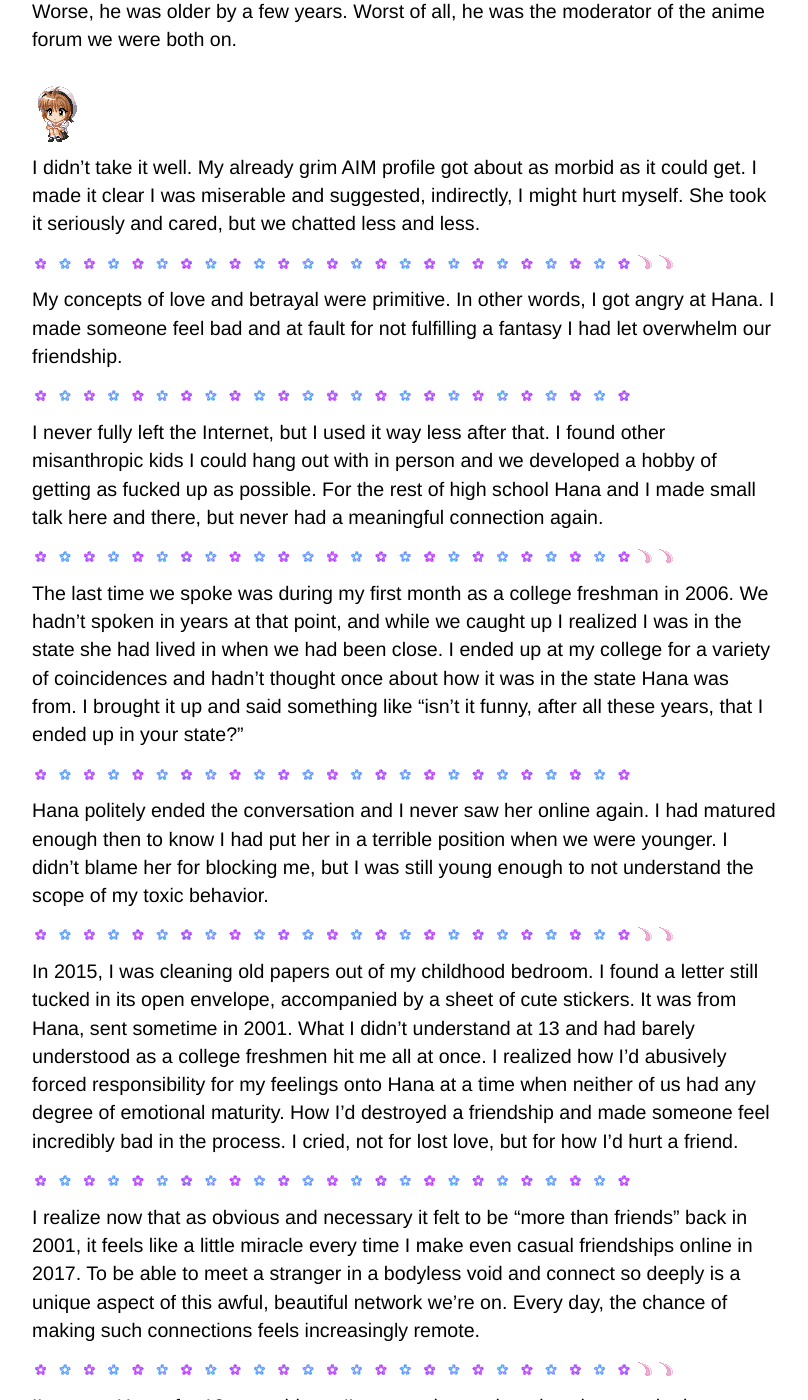
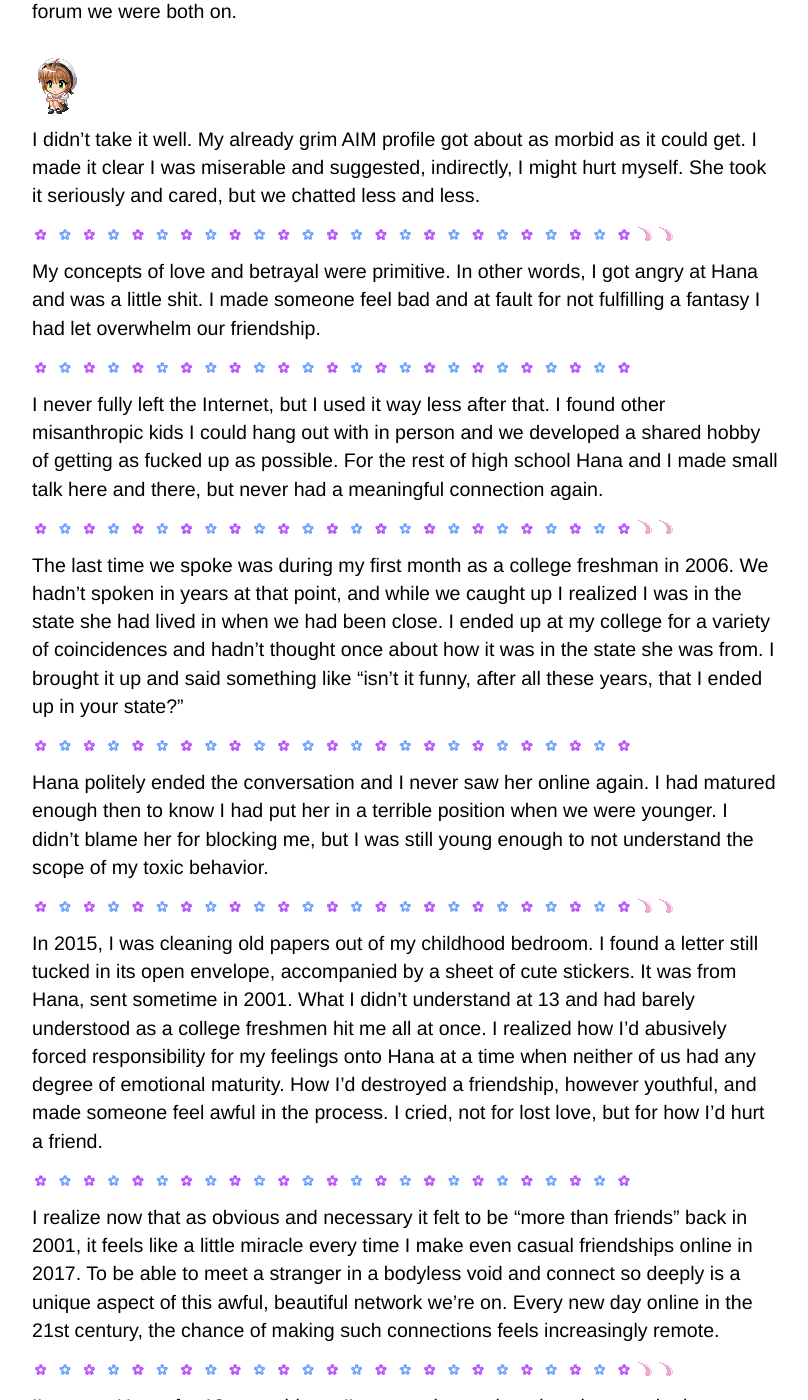
Before and after one commit to ablwr/internetgirlfriend_club, a Jekyll site: the page built from _volume2/1.md, in a window 1280 px wide and 1400 px high, scrolled down 1695 px. Shown: the whole window, without its empty margins (235-1043 px from the left). Built offline with Jekyll 4.4.1, drawn with Linux system fonts in a browser that asks for light colours; some of the changed text lies outside the part shown.

Commit message:
a few author-approved updates

```diff
--- a/_volume2/1.md
+++ b/_volume2/1.md
@@ -15,18 +15,18 @@
 ![hana](/assets/img/hana2.gif){: .left}
 ![hana](/assets/img/hana2.gif){: .left}
 
-I got online via AOL around 2000. I knew then, even as a 12 year old, that AOL wasn't "cool," and prided myself on just using the streamlined and feature-filled standalone AIM client. I painstakingly set up my profile and pseudo-html text themes. As an anxiety wracked and depressed pre teen, I favored harsh greens and reds on black backgrounds and any font that expressed my inner, pre-pubescent turmoil.
+I got online via AOL around 2000. I knew then, even as a 12 year old, that AOL wasn't "cool," and prided myself on using the streamlined and feature-filled standalone AIM client. I painstakingly set up my profile and pseudo-html text themes. As an anxiety wracked and depressed pre teen, I favored harsh greens and reds on black backgrounds and any font that expressed my inner, pre-pubescent turmoil.
 
 ![hana](/assets/img/hana3.gif){: .center}
 
-My screen name was the literal name of a character from my favorite anime. I was lonely in my fandom, living in a the rural northeast of the USA, and only knowing about anime thanks to Adult Swim on basic cable, and developed a habit of scrolling through the AIM public directory looking for people with screen names that might hint at shared interests.
+My screen name was the literal name of a character from my favorite anime. I was lonely in my fandom, living in a the rural northeast of the USA, and only knowing about anime thanks to Adult Swim on basic cable. I developed a habit of scrolling through the AIM public directory looking for people with screen names that might hint at shared interests.
 
 
 ![hana](/assets/img/hana3.gif){: .center}
 ![hana](/assets/img/hana2.gif){: .right}
 ![hana](/assets/img/hana2.gif){: .right}
 
-I made some amazing friends this way, all via cold-chatting people. In the “real” world I would shake and sweat when meeting new people. I was overweight, dressed weird, and talked funny. My peers were hell and middle school made a misanthrope. Online, though, I never thought twice about chatting a stranger to say hello.
+I made some amazing friends this way, all via cold-chatting people. In the “real” world I would shake and sweat when meeting new people. I was overweight, dressed weird, and talked funny. My peers were hell and middle school made me a misanthrope. Online, though, I never thought twice about chatting a stranger to say hello.
 
 ![hana](/assets/img/hana3.gif){: .center}
 
@@ -37,12 +37,12 @@
 ![hana](/assets/img/hana2.gif){: .left}
 ![hana](/assets/img/hana2.gif){: .left}
 
-Hana became my best internet friend. We chatted every single day, and our friendship spread onto an anime forum. I shifted into a fully digitized life as I moved into high school, eschewing meatspace friends for my much richer and satisfying online friends.
+Hana became my best internet friend. We chatted every single day, and our friendship spread onto an anime forum. I shifted into a fully digitized life as I started high school, eschewing meatspace friends for my much richer and more satisfying online friends.
 
 ![hana](/assets/img/hana3.gif){: .center}
 
 
-We traded letters and scanned pictures of each other. We learned just enough Japanese to greet each other and say good night each day. We knew about each others’ teachers, friends, and fears. Within a year, puberty had gotten a hold of me, and for reasons mysterious to young me I could not stand “just” being friends with Hana. I developed a crush more fervent than I had ever experienced at school.
+Hana and I traded letters and scanned pictures of each other. We learned just enough Japanese to greet each other and say good night each day. We knew about each others’ teachers, friends, and anxieties. Within a year, puberty had gotten a hold of me, and for reasons mysterious to young me I could not stand “just” being friends with Hana. I developed a crush more fervent than I had ever experienced at school.
 
 ![hana](/assets/img/hana3.gif){: .center}
 ![hana](/assets/img/hana2.gif){: .right}
@@ -58,18 +58,18 @@
 ![hana](/assets/img/hana2.gif){: .left}
 ![hana](/assets/img/hana2.gif){: .left}
 
-My concepts of love and betrayal were primitive. In other words, I got angry at Hana. I made someone feel bad and at fault for not fulfilling a fantasy I had let overwhelm our friendship.
+My concepts of love and betrayal were primitive. In other words, I got angry at Hana and was a little shit. I made someone feel bad and at fault for not fulfilling a fantasy I had let overwhelm our friendship.
 
 ![hana](/assets/img/hana3.gif){: .center}
 
 
-I never fully left the Internet, but I used it way less after that. I found other misanthropic kids I could hang out with in person and we developed a hobby of getting as fucked up as possible. For the rest of high school Hana and I made small talk here and there, but never had a meaningful connection again.
+I never fully left the Internet, but I used it way less after that. I found other misanthropic kids I could hang out with in person and we developed a shared hobby of getting as fucked up as possible. For the rest of high school Hana and I made small talk here and there, but never had a meaningful connection again.
 
 ![hana](/assets/img/hana3.gif){: .center}
 ![hana](/assets/img/hana2.gif){: .right}
 ![hana](/assets/img/hana2.gif){: .right}
 
-The last time we spoke was during my first month as a college freshman in 2006. We hadn’t spoken in years at that point, and while we caught up I realized I was in the state she had lived in when we had been close. I ended up at my college for a variety of coincidences and hadn’t thought once about how it was in the state Hana was from. I brought it up and said something like “isn’t it funny, after all these years, that I ended up in your state?”
+The last time we spoke was during my first month as a college freshman in 2006. We hadn’t spoken in years at that point, and while we caught up I realized I was in the state she had lived in when we had been close. I ended up at my college for a variety of coincidences and hadn’t thought once about how it was in the state she was from. I brought it up and said something like “isn’t it funny, after all these years, that I ended up in your state?”
 
 ![hana](/assets/img/hana3.gif){: .center}
 
@@ -80,12 +80,12 @@
 ![hana](/assets/img/hana2.gif){: .left}
 ![hana](/assets/img/hana2.gif){: .left}
 
-In 2015, I was cleaning old papers out of my childhood bedroom. I found a letter still tucked in its open envelope, accompanied by a sheet of cute stickers. It was from Hana, sent sometime in 2001. What I didn’t understand at 13 and had barely understood as a college freshmen hit me all at once. I realized how I’d abusively forced responsibility for my feelings onto Hana at a time when neither of us had any degree of emotional maturity. How I’d destroyed a friendship and made someone feel incredibly bad in the process. I cried, not for lost love, but for how I’d hurt a friend.
+In 2015, I was cleaning old papers out of my childhood bedroom. I found a letter still tucked in its open envelope, accompanied by a sheet of cute stickers. It was from Hana, sent sometime in 2001. What I didn’t understand at 13 and had barely understood as a college freshmen hit me all at once. I realized how I’d abusively forced responsibility for my feelings onto Hana at a time when neither of us had any degree of emotional maturity. How I’d destroyed a friendship, however youthful, and made someone feel awful in the process. I cried, not for lost love, but for how I’d hurt a friend.
 
 ![hana](/assets/img/hana3.gif){: .center}
 
 
-I realize now that as obvious and necessary it felt to be “more than friends” back in 2001, it feels like a little miracle every time I make even casual friendships online in 2017. To be able to meet a stranger in a bodyless void and connect so deeply is a unique aspect of this awful, beautiful network we’re on. Every day, the chance of making such connections feels increasingly remote.
+I realize now that as obvious and necessary it felt to be “more than friends” back in 2001, it feels like a little miracle every time I make even casual friendships online in 2017. To be able to meet a stranger in a bodyless void and connect so deeply is a unique aspect of this awful, beautiful network we’re on. Every new day online in the 21st century, the chance of making such connections feels increasingly remote.
 
 ![hana](/assets/img/hana3.gif){: .center}
 ![hana](/assets/img/hana2.gif){: .right}
```
